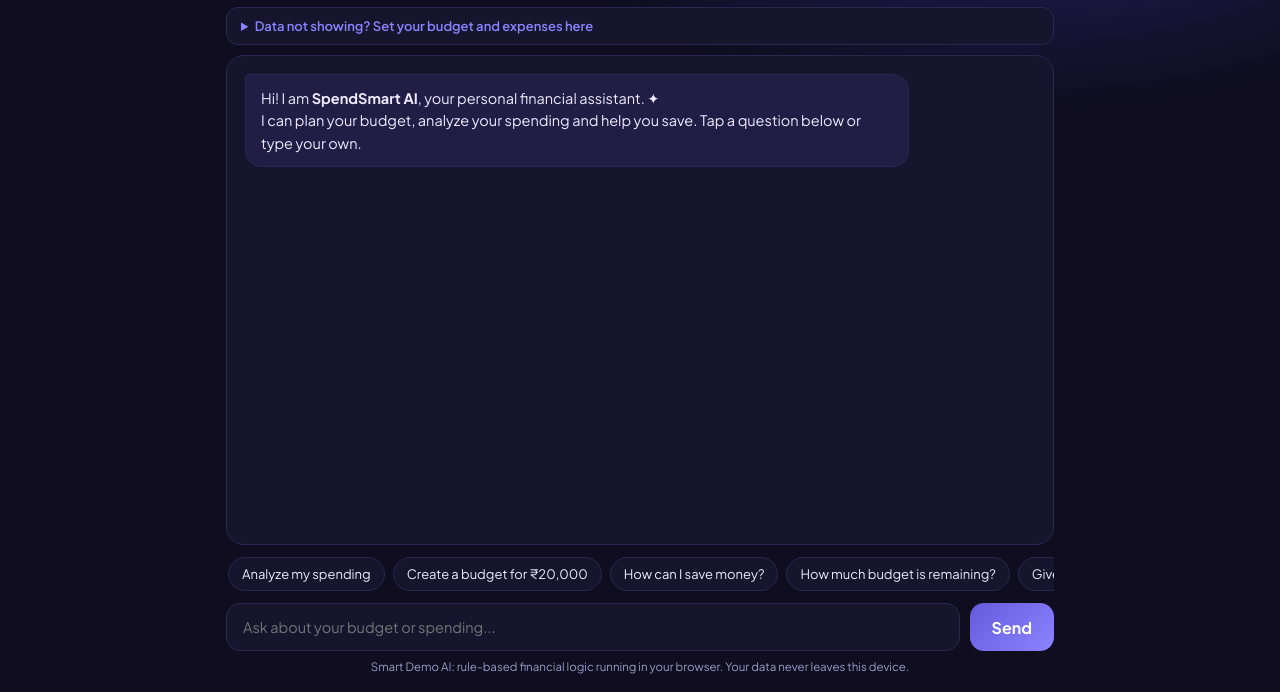
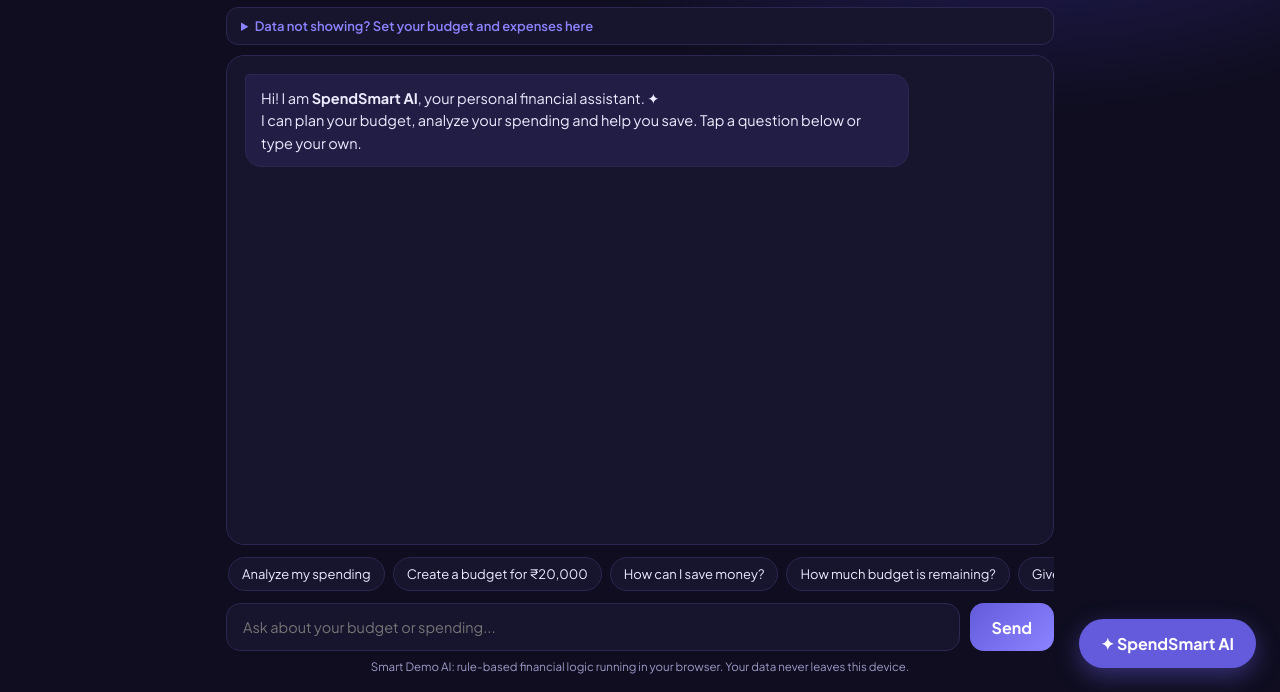
Before and after one commit to dharun-net/SpendSmart, a plain HTML site: page ai.html in a window 1280 px wide. Shown: the part 108-800 px from the top of the page. Drawn offline with Linux system fonts and the light colour scheme.

Commit message:
Add SpendSmart AI button to ai.html

```diff
--- a/ai.html
+++ b/ai.html
@@ -299,5 +299,6 @@ document.getElementById('clearManual').addEventListener('click', function(){ loc
 refresh();
 add('Hi! I am **SpendSmart AI**, your personal financial assistant. ✦\nI can plan your budget, analyze your spending and help you save. Tap a question below or type your own.', 'ai');
 </script>
+  <a href="ai.html" style="position:fixed;right:24px;bottom:24px;z-index:9999;background:#635bdb;color:#fff;padding:14px 22px;border-radius:99px;font-weight:700;font-family:inherit;text-decoration:none;box-shadow:0 8px 24px rgba(99,91,219,.45);">✦ SpendSmart AI</a>
 </body>
 </html>
```
